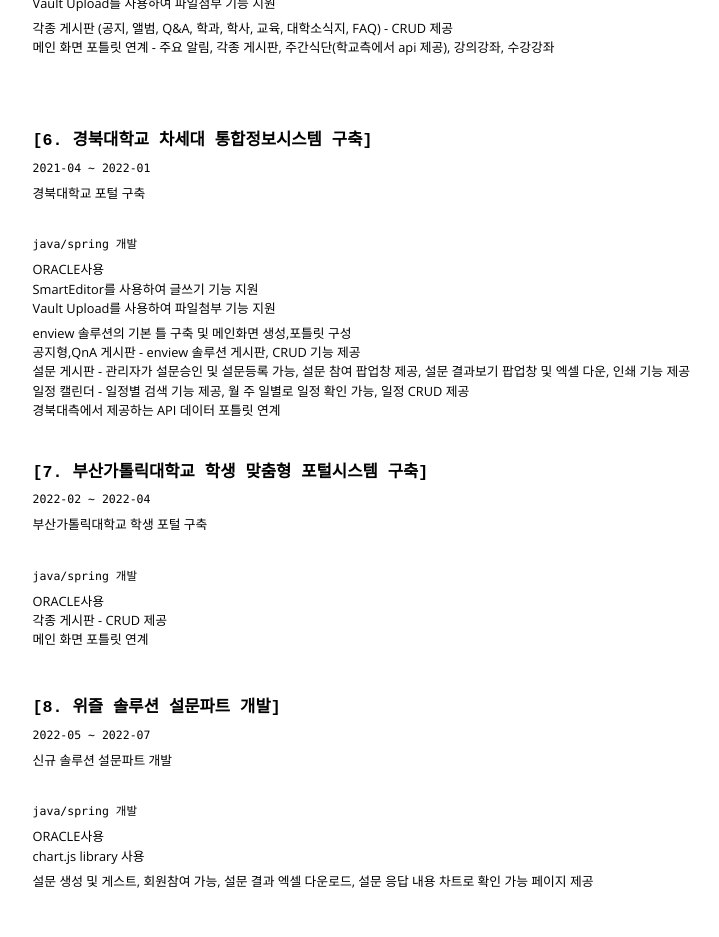
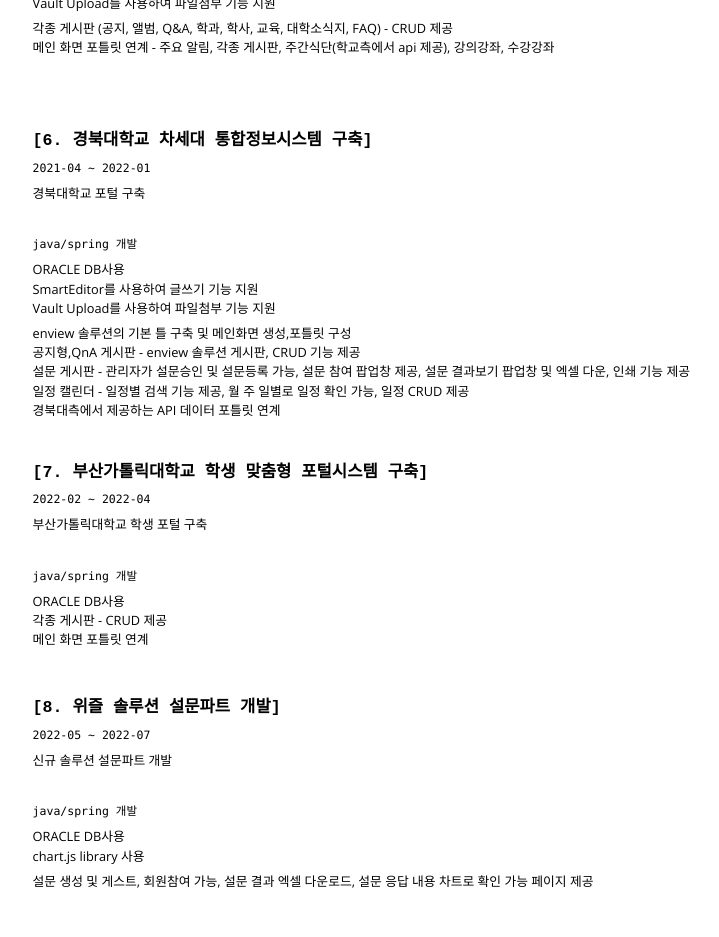
Before and after one commit to eormskim/cv, a Jekyll site: the page built from index.md, in a window 1280 px wide and 1400 px high, scrolled down 2894 px. Shown: the top 937 px of the window, without its empty margins (297-1016 px from the left). Built offline with Jekyll 4.4.1, drawn with Linux system fonts in a browser that asks for light colours; nearby versions of some CDN libraries; some of the changed text lies outside the part shown.

```diff
--- a/index.md
+++ b/index.md
@@ -148,7 +148,7 @@ SmartEditor를 사용하여 글쓰기 기능 지원<br>
 
 `java/spring 개발`
 
-ORACLE사용<br>
+ORACLE DB사용<br>
 SmartEditor를 사용하여 글쓰기 기능 지원<br>
 Vault Upload를 사용하여 파일첨부 기능 지원<br>
 
@@ -173,7 +173,7 @@ Vault Upload를 사용하여 파일첨부 기능 지원<br>
 
 `java/spring 개발`
 
-ORACLE사용<br>
+ORACLE DB사용<br>
 SmartEditor를 사용하여 글쓰기 기능 지원<br>
 Vault Upload를 사용하여 파일첨부 기능 지원<br>
 
@@ -196,7 +196,7 @@ enview 솔루션의 기본 틀 구축 및 메인화면 생성,포틀릿 구성<b
 
 `java/spring 개발`
 
-ORACLE사용<br>
+ORACLE DB사용<br>
 각종 게시판 - CRUD 제공<br>
 메인 화면 포틀릿 연계
 
@@ -214,7 +214,7 @@ ORACLE사용<br>
 
 `java/spring 개발`
 
-ORACLE사용<br>
+ORACLE DB사용<br>
 chart.js library 사용<br>
 
 설문 생성 및 게스트, 회원참여 가능, 설문 결과 엑셀 다운로드, 설문 응답 내용 차트로 확인 가능 페이지 제공
@@ -233,7 +233,7 @@ chart.js library 사용<br>
 
 `java/spring 개발`
 
-ORACLE, PostgreSQL사용<br>
+ORACLE DB, PostgreSQL사용<br>
 Apache ECharts library 사용<br>
 내부망 - 협력업체의 API를 활용한 스마트검색 기능, 관리자 페이지 제공, 빅데이터를 활용한 각종 차트 제공
 외부망 - 안전보건법령 스마트검색 개발
```
